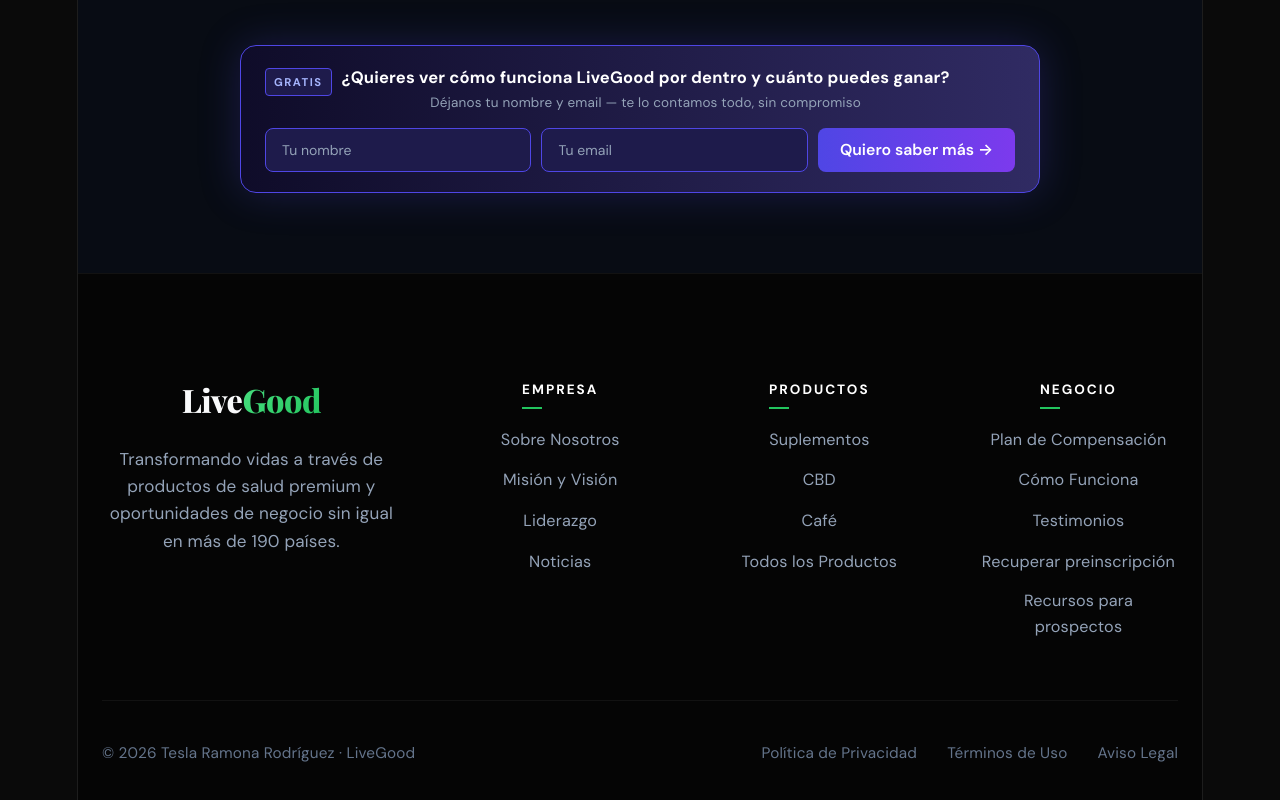
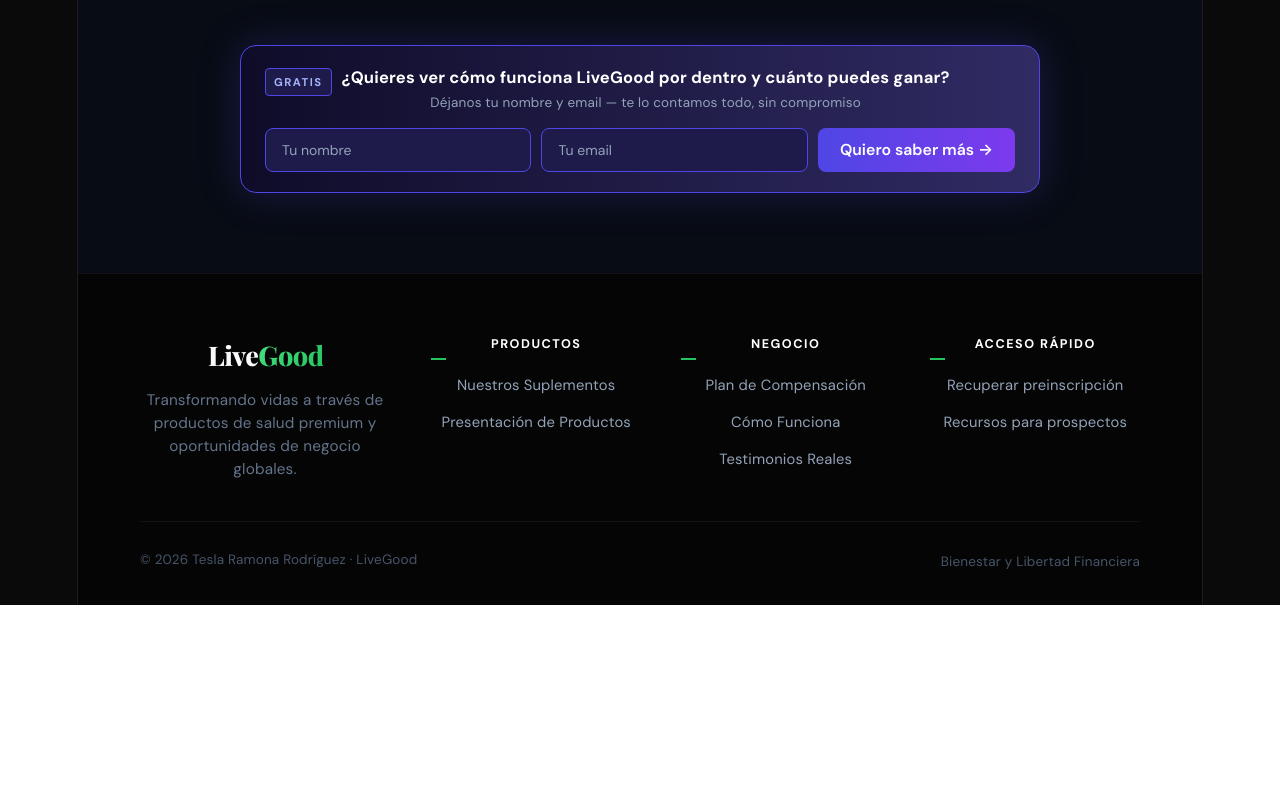
Before and after one commit to TheSharkFullCode/landing-page-liveGood, a React (Vite) app in the folder landing-page-liveGood/: page / in a window 1280 px wide. Shown: the part 10665-11465 px from the top of the page. After the commit the page ends 11270 px from the top, so only its background shows below. Built offline with nearby package versions, Linux system fonts and the light colour scheme; a web font is replaced by a local one.

Commit message:
style: optimización profesional y compacta del Footer, eliminación de enlaces vacíos

```diff
--- a/landing-page-liveGood/src/App.css
+++ b/landing-page-liveGood/src/App.css
@@ -1856,35 +1856,35 @@
    9. FOOTER — #000000
    ============================================= */
 /* =============================================
-   9. FOOTER — Premium Structured Layout
+   9. FOOTER — Compact & Premium
    ============================================= */
 .footer {
   position: relative;
   z-index: 9;
   background: #050505;
   color: var(--text-primary);
-  padding: 100px 24px 40px;
+  padding: 60px 24px 30px;
   border-top: 1px solid rgba(255, 255, 255, 0.05);
 }
 
 .footer__container {
-  max-width: 1100px;
+  max-width: 1000px;
   margin: 0 auto;
 }
 
 .footer__top {
   display: grid;
-  grid-template-columns: 1.5fr 1fr 1fr 1fr;
-  gap: 60px;
-  padding-bottom: 60px;
+  grid-template-columns: 1.2fr 1fr 1fr 1fr;
+  gap: 40px;
+  padding-bottom: 40px;
 }
 
 .footer__logo {
   font-family: var(--font-heading);
-  font-size: 1.8rem;
+  font-size: 1.5rem;
   font-weight: 800;
   display: block;
-  margin-bottom: 20px;
+  margin-bottom: 12px;
   letter-spacing: -0.5px;
 }
 
@@ -1897,29 +1897,28 @@
 }
 
 .footer__brand-description {
-  font-size: 0.95rem;
-  color: #94a3b8;
-  line-height: 1.6;
-  max-width: 300px;
+  font-size: 0.85rem;
+  color: #64748b;
+  line-height: 1.5;
+  max-width: 250px;
 }
 
 .footer__links-title {
-  font-size: 0.75rem;
+  font-size: 0.7rem;
   font-weight: 800;
   color: #ffffff;
   text-transform: uppercase;
-  letter-spacing: 2px;
-  margin-bottom: 24px;
+  letter-spacing: 1.5px;
+  margin-bottom: 16px;
   position: relative;
-  display: inline-block;
 }
 
 .footer__links-title::after {
   content: '';
   position: absolute;
-  bottom: -8px;
+  bottom: -6px;
   left: 0;
-  width: 20px;
+  width: 15px;
   height: 2px;
   background: var(--accent);
 }
@@ -1928,67 +1927,51 @@
   list-style: none;
   display: flex;
   flex-direction: column;
-  gap: 12px;
+  gap: 8px;
 }
 
 .footer__link {
   color: #94a3b8;
   text-decoration: none;
-  font-size: 0.9rem;
+  font-size: 0.82rem;
   transition: all 0.25s ease;
-  display: inline-block;
 }
 
 .footer__link:hover {
   color: var(--accent-light);
-  transform: translateX(5px);
+  transform: translateX(3px);
 }
 
 .footer__bottom {
   display: flex;
   justify-content: space-between;
   align-items: center;
-  padding-top: 40px;
+  padding-top: 24px;
   border-top: 1px solid rgba(255, 255, 255, 0.05);
   flex-wrap: wrap;
-  gap: 20px;
+  gap: 15px;
 }
 
 .footer__copyright {
-  font-size: 0.85rem;
-  color: #64748b;
-}
-
-.footer__legal-links {
-  display: flex;
-  gap: 30px;
-}
-
-.footer__legal-link {
-  font-size: 0.85rem;
-  color: #64748b;
-  text-decoration: none;
-  transition: all 0.25s ease;
-}
-
-.footer__legal-link:hover {
-  color: #ffffff;
-}
-
-@media (max-width: 1024px) {
-  .footer__top { gap: 40px; }
+  font-size: 0.75rem;
+  color: #475569;
+}
+
+.footer__legal-text {
+  font-size: 0.75rem;
+  color: #475569;
+  font-style: italic;
 }
 
 @media (max-width: 768px) {
-  .footer { padding-top: 60px; }
-  .footer__top { grid-template-columns: 1fr 1fr; gap: 40px; text-align: left; }
-  .footer__brand { grid-column: 1 / -1; margin-bottom: 20px; }
+  .footer { padding-top: 40px; }
+  .footer__top { grid-template-columns: 1fr 1fr; gap: 30px; text-align: left; }
+  .footer__brand { grid-column: 1 / -1; margin-bottom: 10px; }
   .footer__bottom { flex-direction: column; text-align: center; }
-  .footer__legal-links { justify-content: center; }
 }
 
 @media (max-width: 480px) {
-  .footer__top { grid-template-columns: 1fr; gap: 32px; }
+  .footer__top { grid-template-columns: 1fr; gap: 24px; }
 }
 
 /* =============================================
--- a/landing-page-liveGood/src/components/Footer/Footer.jsx
+++ b/landing-page-liveGood/src/components/Footer/Footer.jsx
@@ -10,37 +10,30 @@
               Live<span className="footer__logo-accent">Good</span>
             </span>
             <p className="footer__brand-description">
-              Transformando vidas a través de productos de salud premium y oportunidades
-              de negocio sin igual en más de 190 países.
+              Transformando vidas a través de productos de salud premium y oportunidades de negocio globales.
             </p>
-          </div>
-
-          <div className="footer__links-group">
-            <h4 className="footer__links-title">Empresa</h4>
-            <ul className="footer__links-list">
-              <li><a href="#" className="footer__link">Sobre Nosotros</a></li>
-              <li><a href="#" className="footer__link">Misión y Visión</a></li>
-              <li><a href="#" className="footer__link">Liderazgo</a></li>
-              <li><a href="#" className="footer__link">Noticias</a></li>
-            </ul>
           </div>
 
           <div className="footer__links-group">
             <h4 className="footer__links-title">Productos</h4>
             <ul className="footer__links-list">
-              <li><a href="#" className="footer__link">Suplementos</a></li>
-              <li><a href="#" className="footer__link">CBD</a></li>
-              <li><a href="#" className="footer__link">Café</a></li>
-              <li><a href="#" className="footer__link">Todos los Productos</a></li>
+              <li><a href="#productos" className="footer__link">Nuestros Suplementos</a></li>
+              <li><a href="#video-seccion" className="footer__link">Presentación de Productos</a></li>
             </ul>
           </div>
 
           <div className="footer__links-group">
             <h4 className="footer__links-title">Negocio</h4>
             <ul className="footer__links-list">
-              <li><a href="#" className="footer__link">Plan de Compensación</a></li>
-              <li><a href="#" className="footer__link">Cómo Funciona</a></li>
-              <li><a href="#" className="footer__link">Testimonios</a></li>
+              <li><a href="#formulario" className="footer__link">Plan de Compensación</a></li>
+              <li><a href="#video-seccion" className="footer__link">Cómo Funciona</a></li>
+              <li><a href="#testimonios" className="footer__link">Testimonios Reales</a></li>
+            </ul>
+          </div>
+
+          <div className="footer__links-group">
+            <h4 className="footer__links-title">Acceso rápido</h4>
+            <ul className="footer__links-list">
               <li>
                 <a
                   href="https://www.securemyposition.com/"
@@ -69,9 +62,7 @@
         <div className="footer__bottom">
           <p className="footer__copyright">© 2026 Tesla Ramona Rodríguez · LiveGood</p>
           <div className="footer__legal-links">
-            <a href="#" className="footer__legal-link">Política de Privacidad</a>
-            <a href="#" className="footer__legal-link">Términos de Uso</a>
-            <a href="#" className="footer__legal-link">Aviso Legal</a>
+            <span className="footer__legal-text">Bienestar y Libertad Financiera</span>
           </div>
         </div>
 
```
